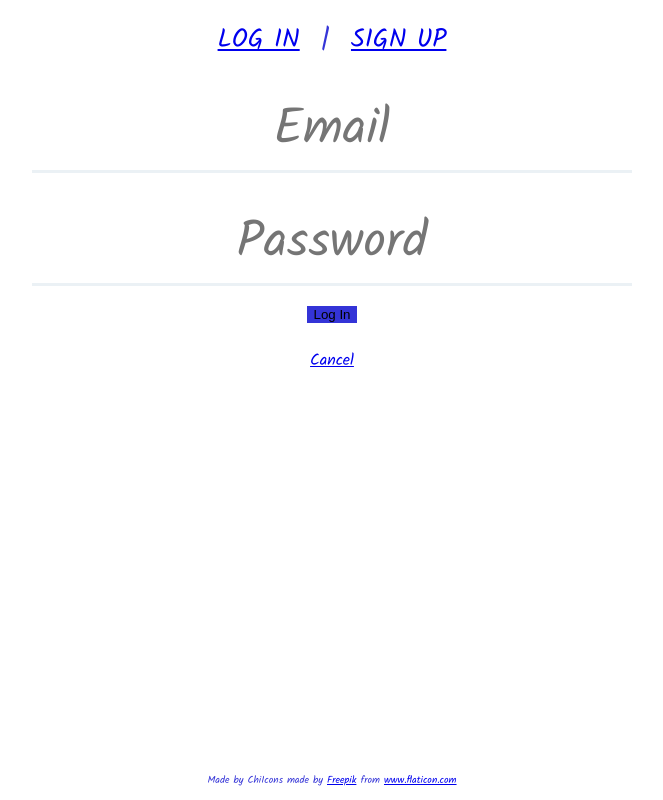
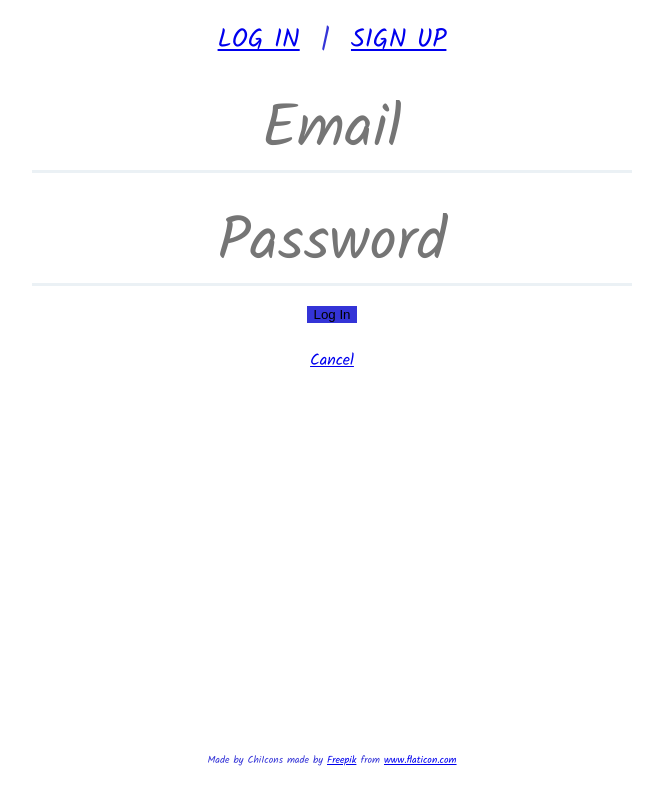
Before and after one commit to Chi37/dtr, a React (Create React App) app: page /login in a window 1280 px wide. Shown: the whole page, without its empty margins (308-971 px from the left). Built offline with nearby package versions, Linux system fonts and the light colour scheme.

Commit message:
update  variable

```diff
--- a/src/components/Container.scss
+++ b/src/components/Container.scss
@@ -1,4 +1,4 @@
-$size: 70px;
+$size: 60px;
 
 @import './variables';
 @import './mixins';
@@ -6,22 +6,19 @@ $size: 70px;
 .container{
 	@include flexCenter(column, flex-start, '');
 	display:block;
-	padding-bottom: 2.5rem;
-
 }
 
 form {
 	@include flexCenter(column, center, center);
 	width: 100%;
-
 }
 
 input {
-	height: 50px;
+	height: $size;
 	text-align: center;
 	width: 600px;
 	font-weight: 100;
-	font-size: 50px;
+	font-size: $size;
 	display: inline-block;
 	font-family: 'Kalam', sans-serif;
 	color: rgba(nth($color-collection,2),.5);
--- a/src/components/SearchBar.jsx
+++ b/src/components/SearchBar.jsx
@@ -5,7 +5,7 @@ const SearchBar = (props) => {
 		<>
 			<form onSubmit={props.handleSearch}>
 				<input placeholder="search Wikipedia" type="text" autoComplete="off" onChange={props.handleChange} />
-				<button id='searchBtn'>Search <i class='search-icon'></i></button>
+				<button id='searchBtn'><i class='search-icon'>o</i></button>
 			</form>
 		</>
 	);
--- a/src/pages/App/App.scss
+++ b/src/pages/App/App.scss
@@ -15,6 +15,5 @@ footer {
   position: absolute;
   bottom: 0;
   width: 100%;
-  height: 2.5rem;
   font-size: 10px;
 }
```
